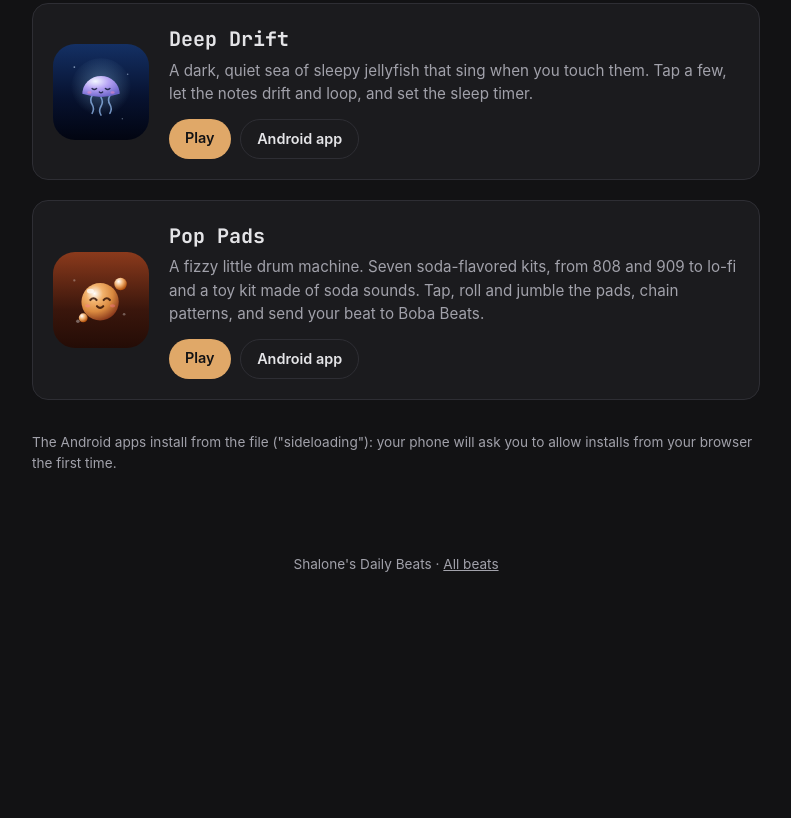
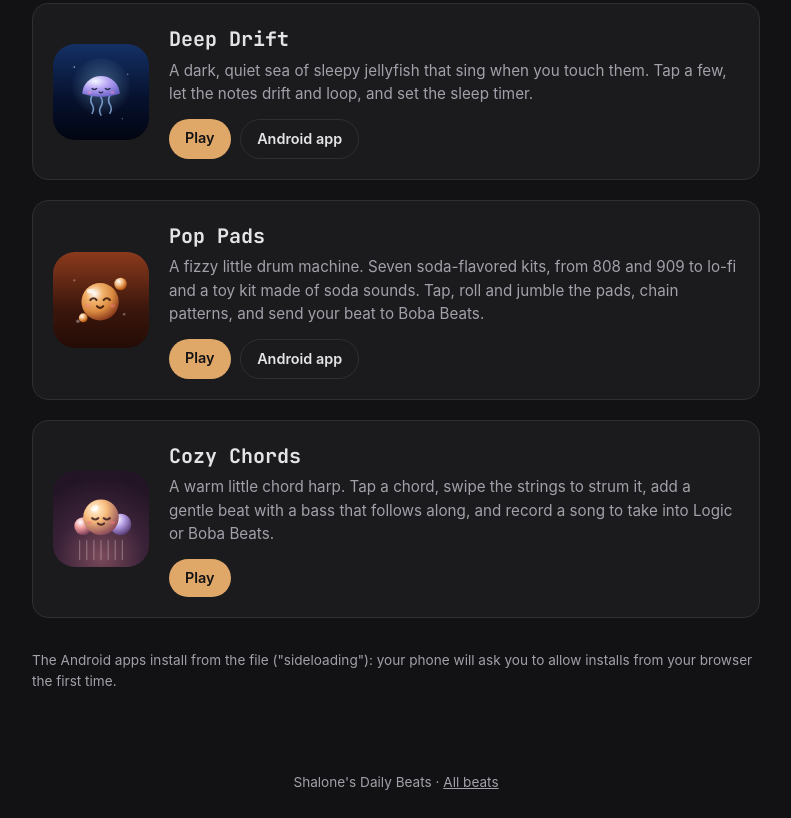
Before and after one commit to shalone86/daily-beats, a plain HTML site: page apps.html in a window 1280 px wide. Shown: the part 418-1236 px from the top of the page, without its empty margins (244-1035 px from the left). Before the commit the page ends 1041 px from the top, so only its background shows below. Drawn offline with Linux system fonts and the light colour scheme.

Commit message:
Apps page: add Cozy Chords
Co-Authored-By: Claude Opus 5.5 <noreply@anthropic.com>
Claude-Session: https://claude.ai/code/session_014A5HNaUX1EposZtgkcL86T

```diff
--- a/apps.html
+++ b/apps.html
@@ -4,7 +4,7 @@
   <meta charset="UTF-8" />
   <meta name="viewport" content="width=device-width, initial-scale=1.0" />
   <title>Apps — Shalone's Daily Beats</title>
-  <meta name="description" content="Free music toys by Shalone: Boba Beats, a bubble beat maker; Deep Drift, an ambient sea that sings you to sleep; and Pop Pads, a fizzy drum machine." />
+  <meta name="description" content="Free music toys by Shalone: Boba Beats, a bubble beat maker; Deep Drift, an ambient sea that sings you to sleep; Pop Pads, a fizzy drum machine; and Cozy Chords, a warm little chord harp." />
   <link rel="canonical" href="https://shalonely.com/apps" />
   <link rel="icon" type="image/png" href="/favicon-96x96.png" sizes="96x96" />
   <link rel="icon" type="image/svg+xml" href="/favicon.svg" />
@@ -146,6 +146,32 @@
           </div>
         </div>
       </article>
+
+      <article class="app">
+        <svg viewBox="0 0 108 108" aria-hidden="true">
+          <defs>
+            <radialGradient id="cc-bg" cx="54" cy="96" r="90" gradientUnits="userSpaceOnUse"><stop offset="0" stop-color="#7a4a5a"/><stop offset="0.55" stop-color="#3a2238"/><stop offset="1" stop-color="#221424"/></radialGradient>
+            <radialGradient id="cc-a" cx="0.34" cy="0.28" r="0.75"><stop offset="0" stop-color="#fff"/><stop offset="0.14" stop-color="#ffe2bd"/><stop offset="0.45" stop-color="#f6b979"/><stop offset="1" stop-color="#8a4a5a"/></radialGradient>
+            <radialGradient id="cc-b" cx="0.34" cy="0.28" r="0.75"><stop offset="0" stop-color="#fff"/><stop offset="0.45" stop-color="#ee9a9a"/><stop offset="1" stop-color="#7a3d5a"/></radialGradient>
+            <radialGradient id="cc-c" cx="0.34" cy="0.28" r="0.75"><stop offset="0" stop-color="#fff"/><stop offset="0.45" stop-color="#b6a0e6"/><stop offset="1" stop-color="#5a3d7a"/></radialGradient>
+          </defs>
+          <rect width="108" height="108" fill="url(#cc-bg)"/>
+          <g stroke="rgba(255,246,236,.32)" stroke-width="1.2"><path d="M30 78 V100 M38 78 V100 M46 78 V100 M54 78 V100 M62 78 V100 M70 78 V100 M78 78 V100"/></g>
+          <circle cx="34" cy="62" r="10" fill="url(#cc-b)"/>
+          <circle cx="76" cy="60" r="12" fill="url(#cc-c)"/>
+          <circle cx="54" cy="52" r="20" fill="url(#cc-a)"/>
+          <ellipse cx="47" cy="42" rx="4.5" ry="2.8" fill="rgba(255,255,255,.75)" transform="rotate(-30 47 42)"/>
+          <g fill="none" stroke="rgba(40,10,20,.75)" stroke-width="2.3" stroke-linecap="round"><path d="M44 53 q3.5 3 7 0 M57 53 q3.5 3 7 0 M50.5 59 q3.5 3 7 0"/></g>
+          <ellipse cx="41" cy="58" rx="3" ry="1.8" fill="rgba(255,110,140,.45)"/><ellipse cx="67" cy="58" rx="3" ry="1.8" fill="rgba(255,110,140,.45)"/>
+        </svg>
+        <div>
+          <h2>Cozy Chords</h2>
+          <p>A warm little chord harp. Tap a chord, swipe the strings to strum it, add a gentle beat with a bass that follows along, and record a song to take into Logic or Boba Beats.</p>
+          <div class="links">
+            <a class="btn play" href="/chords/">Play</a>
+          </div>
+        </div>
+      </article>
     </div>
 
     <p class="note">The Android apps install from the file ("sideloading"): your phone will ask you to allow installs from your browser the first time.</p>
--- a/sw.js
+++ b/sw.js
@@ -1,4 +1,4 @@
-const CACHE_NAME = 'beats-pwa-v8';
+const CACHE_NAME = 'beats-pwa-v9';
 
 // Core assets required for the app shell to load offline
 const ASSETS_TO_CACHE = [
@@ -43,9 +43,9 @@ self.addEventListener('fetch', (event) => {
 
   const url = new URL(event.request.url);
 
-  // The music apps under this domain (Boba Beats, Deep Drift, Pop Pads, Voice Booth; /night is Deep Drift's old address)
+  // The music apps under this domain (Boba Beats, Cozy Chords, Deep Drift, Pop Pads, Voice Booth; /night is Deep Drift's old address)
   // are their own apps with their own offline copies: leave their files alone.
-  if (/^\/(boba|drift|night|pop|record)(\/|$)/.test(url.pathname)) return;
+  if (/^\/(boba|chords|drift|night|pop|record)(\/|$)/.test(url.pathname)) return;
 
   // Network-first for the page shell itself (ensures deploys are visible
   // immediately without waiting on stale-while-revalidate's extra reload),
```
